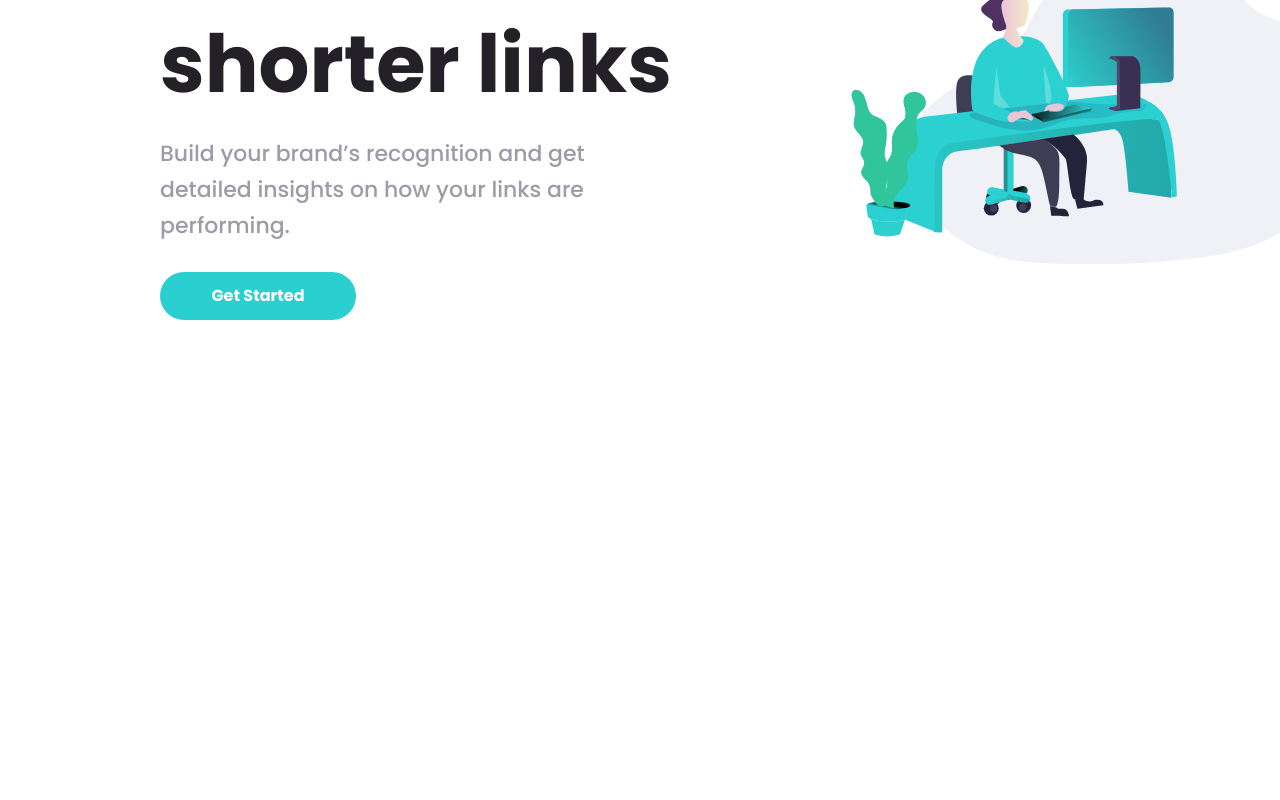
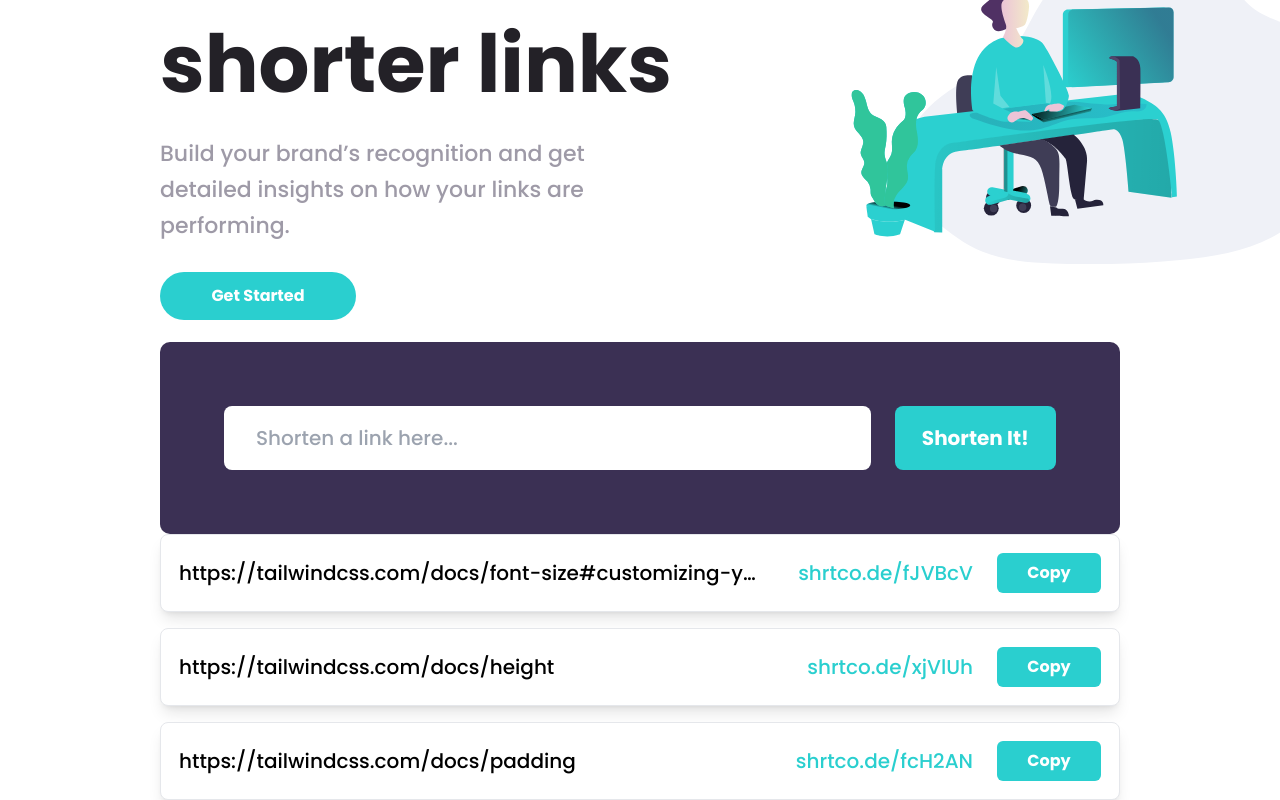
Before and after one commit to atmahana/shortly-url, a React (Vite) app: page / in a window 1280 px wide. Shown: the part 234-1034 px from the top of the page. Before the commit the page ends 800 px from the top, so only its background shows below. Built offline with nearby package versions, Linux system fonts and the light colour scheme.

Commit message:
added links shortener section

```diff
--- a/src/components/Content/Index.jsx
+++ b/src/components/Content/Index.jsx
@@ -1,9 +1,11 @@
 import HeroSection from "./Hero";
+import LinkShort from "./Links";
 
 function MainContent() {
   return (
-    <div className="px-6 lg:px-40 overflow-hidden" >
+    <div className="px-6 lg:px-40 overflow-hidden">
       <HeroSection />
+      <LinkShort />
     </div>
   );
 }
--- /dev/null
+++ b/src/components/Content/Links.jsx
@@ -0,0 +1,60 @@
+function Input() {
+  return (
+    <div className="bg-secondary-500 p-6 lg:p-16 flex flex-wrap lg:flex-nowrap gap-4 lg:gap-6 rounded-[10px]">
+      <input
+        type="text"
+        name="input"
+        placeholder="Shorten a link here..."
+        className="h-12 lg:h-16 w-full lg:w-4/5 rounded-lg px-4 lg:px-8 lg:text-xl"
+      />
+      <button className="bg-primary-500 hover:bg-primary-200 h-12 lg:h-16 w-full lg:w-1/5 rounded-lg text-white font-bold lg:text-xl">
+        Shorten It!
+      </button>
+    </div>
+  );
+}
+
+const RESULT = [
+  {
+    id: "1",
+    oriLink: "https://tailwindcss.com/docs/font-size#customizing-your-theme",
+    shortLink: "shrtco.de/fJVBcV",
+  },
+  {
+    id: "2",
+    oriLink: "https://tailwindcss.com/docs/height",
+    shortLink: "shrtco.de/xjVlUh",
+  },
+  {
+    id: "3",
+    oriLink: "https://tailwindcss.com/docs/padding",
+    shortLink: "shrtco.de/fcH2AN",
+  },
+];
+
+function Result() {
+  return (
+    <ul className="flex flex-col gap-4 lg:text-xl">
+      {RESULT.map((result) => (
+        <li className="bg-white shadow-lg border rounded-lg lg:flex lg:justify-between lg:items-center">
+          <p className="p-[18px] whitespace-nowrap text-ellipsis overflow-hidden border-b-2 lg:border-none">{result.oriLink}</p>
+          <div className="flex flex-col lg:flex-row lg:items-center p-[18px] gap-4 lg:gap-6">
+            <span className="text-primary-500">{result.shortLink}</span>
+            <button className="bg-primary-500 hover:bg-primary-200 active:bg-secondary-500 h-10 rounded-md font-bold text-white lg:w-25 text-base">Copy</button>
+          </div>
+        </li>
+      ))}
+    </ul>
+  );
+}
+
+function LinkShort() {
+  return (
+    <div>
+      <Input />
+      <Result />
+    </div>
+  );
+}
+
+export default LinkShort;
```
